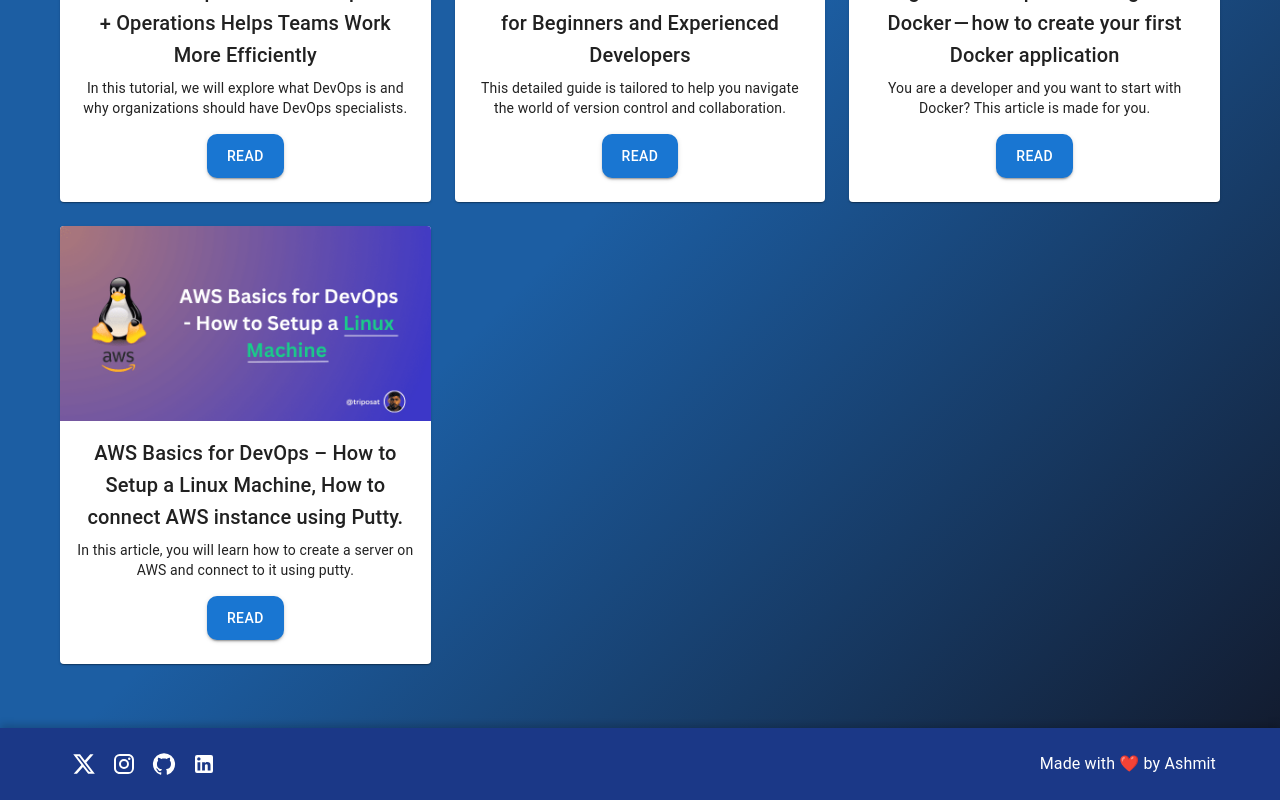
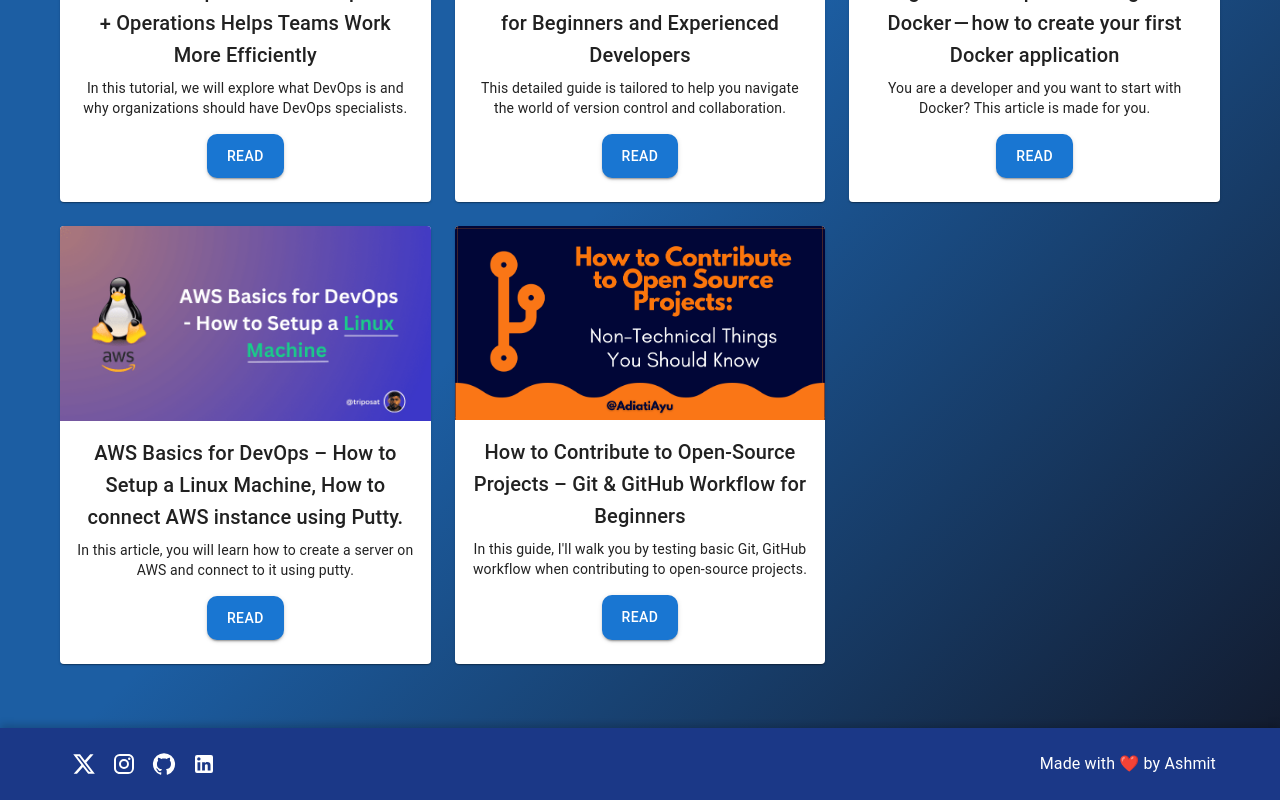
Before and after one commit to ashmit4818/DevOps_Resources_Project, a React (Create React App) app: page /DevOps_Resources_Project/blogs in a window 1280 px wide. Shown: the part 466-1266 px from the top of the page. Built offline with nearby package versions, Linux system fonts and the light colour scheme.

Commit message:
blog added

```diff
--- a/src/components/FccBlogsSection.jsx
+++ b/src/components/FccBlogsSection.jsx
@@ -7,7 +7,7 @@
 import pic2 from '../assets/sectionimages/fcc/2.png';
 import pic3 from '../assets/sectionimages/fcc/3.jpg';
 import pic4 from '../assets/sectionimages/fcc/4.png';
-
+import pic5 from '../assets/sectionimages/fcc/5.png';
 
 const FccBlogsSection = () => {
   const blogs = [
@@ -43,6 +43,15 @@
       image: pic4,
       alt: 'AWS Basics for DevOps – How to Setup a Linux Machine, How to connect AWS instance using Putty.',
     },
+    {
+      id: 5,
+      title: 'How to Contribute to Open-Source Projects – Git & GitHub Workflow for Beginners',
+      description: 'In this guide, I\'ll walk you by testing basic Git, GitHub workflow when contributing to open-source projects.',
+      link: 'https://www.freecodecamp.org/news/git-and-github-workflow-for-open-source/',
+      image: pic5,
+      alt: 'How to Contribute to Open-Source Projects',
+    },
+
   ];
   const { isDarkMode } = useContext(ThemeContext);
 
```
Also changed, not shown: src/assets/sectionimages/fcc/5.png (added).
